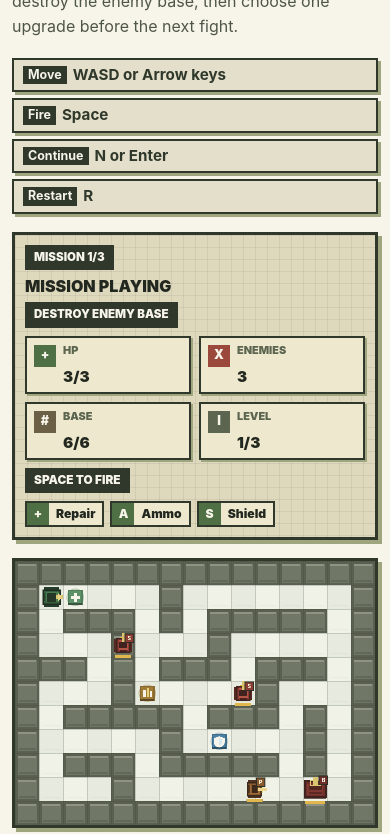
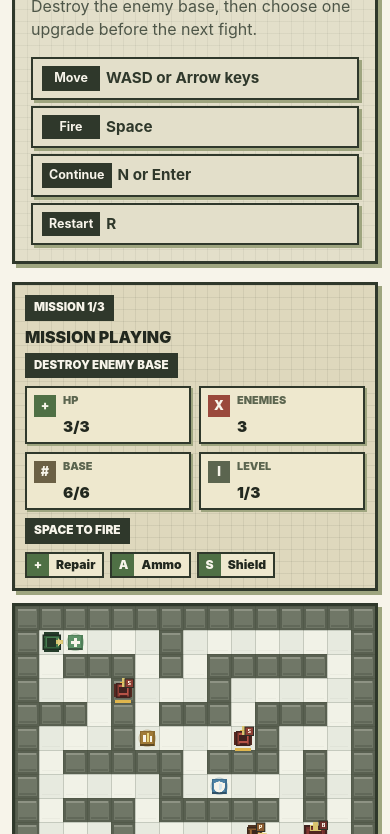
Before and after one commit to urkrass/Tanchiki, a website with bundled scripts: page index.html in a window 390 px wide. Shown: the part 138-972 px from the top of the page. Built offline with nearby package versions, Linux system fonts and the light colour scheme.

Commit message:
MAR-303 add side panel layout shell

```diff
--- a/index.html
+++ b/index.html
@@ -8,22 +8,27 @@
   </head>
   <body>
     <main class="shell">
-      <section class="game-view" aria-labelledby="title">
-        <div class="game-copy">
+      <section class="game-screen" aria-labelledby="title">
+        <aside class="side-panel controls-panel game-copy" aria-label="Controls and quick start">
           <p class="eyebrow">Prototype</p>
           <h1 id="title">Tanchiki</h1>
-          <p>Level 1 starts with a single job: reach and destroy the enemy base, then choose one upgrade before the next fight.</p>
+          <p>Destroy the enemy base, then choose one upgrade before the next fight.</p>
           <div class="demo-brief" aria-label="Demo quick start">
             <p><strong>Move</strong> WASD or Arrow keys</p>
             <p><strong>Fire</strong> Space</p>
             <p><strong>Continue</strong> N or Enter</p>
             <p><strong>Restart</strong> R</p>
           </div>
-        </div>
+        </aside>
+
+        <section class="play-panel" aria-label="Mission playfield">
           <div class="status-bar" aria-label="Live mission status">
             <div id="status" class="status" aria-live="polite"></div>
           </div>
           <canvas id="game" width="720" height="528" aria-label="Playable Tanchiki canvas"></canvas>
+        </section>
+
+        <aside class="side-panel progression-panel" aria-label="Upgrades and rewards">
           <section id="upgrade-panel" class="upgrade-panel" aria-labelledby="upgrade-title" hidden>
             <div class="upgrade-panel__copy">
               <p class="eyebrow">Upgrade ready</p>
@@ -32,6 +37,8 @@
             </div>
             <div id="upgrade-choices" class="upgrade-choices"></div>
           </section>
+          <p class="progression-panel__empty">Win the mission to choose an upgrade.</p>
+        </aside>
       </section>
     </main>
     <script type="module" src="./src/main.js"></script>
--- a/src/styles.css
+++ b/src/styles.css
@@ -27,35 +27,57 @@ body {
 }
 
 .shell {
-  width: min(920px, calc(100vw - 32px));
+  width: min(1280px, calc(100vw - 32px));
   margin: 0 auto;
-  padding: 42px 0;
+  padding: 28px 0;
 }
 
-.game-view {
+.game-screen {
   display: grid;
+  grid-template-columns: minmax(180px, 220px) minmax(0, 720px) minmax(220px, 280px);
   gap: 18px;
+  align-items: start;
+  justify-content: center;
 }
 
-.game-copy {
-  max-width: 640px;
+.side-panel {
+  min-width: 0;
+  padding: 16px;
+  color: var(--panel-dark);
+  background:
+    linear-gradient(90deg, rgba(47, 56, 43, 0.06) 1px, transparent 1px),
+    linear-gradient(180deg, rgba(47, 56, 43, 0.06) 1px, transparent 1px),
+    #e3dfca;
+  background-size: 12px 12px;
+  border: 3px solid var(--panel-dark);
+  box-shadow: 4px 4px 0 #9ea57f;
+}
+
+.game-copy,
+.play-panel,
+.progression-panel {
   min-width: 0;
 }
 
+.controls-panel {
+  display: grid;
+  gap: 14px;
+}
+
 .demo-brief {
-  display: flex;
-  flex-wrap: wrap;
+  display: grid;
   gap: 8px;
-  margin-top: 18px;
+  margin-top: 2px;
   color: #4e5648;
 }
 
 .demo-brief p {
-  display: inline-flex;
+  display: grid;
+  grid-template-columns: minmax(64px, auto) minmax(0, 1fr);
   align-items: center;
-  min-height: 34px;
+  min-height: 42px;
   margin: 0;
-  padding: 6px 9px;
+  padding: 7px 9px;
   font-size: 0.95rem;
   font-weight: 700;
   line-height: 1.2;
@@ -69,9 +91,10 @@ body {
   margin-right: 6px;
   color: #f7f4ea;
   background: #2f382b;
-  padding: 3px 5px;
+  padding: 6px 7px;
   font-size: 0.78rem;
   line-height: 1;
+  text-align: center;
 }
 
 .eyebrow {
@@ -84,8 +107,12 @@ body {
 
 h1 {
   margin: 0;
-  font-size: clamp(2.4rem, 5vw, 4.5rem);
+  font-size: 3.2rem;
   line-height: 0.95;
+}
+
+.controls-panel h1 {
+  font-size: 2.4rem;
 }
 
 h2 {
@@ -99,6 +126,17 @@ p {
   color: #4e5648;
   font-size: 1rem;
   line-height: 1.6;
+}
+
+.controls-panel > p:not(.eyebrow),
+.progression-panel__empty {
+  margin-top: 0;
+  line-height: 1.45;
+}
+
+.play-panel {
+  display: grid;
+  gap: 12px;
 }
 
 canvas {
@@ -290,17 +328,20 @@ canvas {
 
 .upgrade-panel {
   display: grid;
-  max-width: 720px;
   gap: 16px;
-  padding: 22px 0 4px;
+  padding: 0;
 }
 
 .upgrade-panel[hidden] {
   display: none;
 }
 
+.upgrade-panel:not([hidden]) + .progression-panel__empty {
+  display: none;
+}
+
 .upgrade-panel__copy {
-  max-width: 460px;
+  min-width: 0;
 }
 
 .upgrade-panel__context {
@@ -316,11 +357,11 @@ canvas {
 
 .upgrade-choice {
   display: grid;
-  grid-template-columns: 40px 1fr;
-  gap: 14px;
+  grid-template-columns: 32px 1fr;
+  gap: 12px;
   width: 100%;
-  min-height: 92px;
-  padding: 16px 18px;
+  min-height: 88px;
+  padding: 14px;
   color: #22281f;
   text-align: left;
   background: #fffdf5;
@@ -337,8 +378,8 @@ canvas {
 
 .upgrade-choice__key {
   display: grid;
-  width: 36px;
-  height: 36px;
+  width: 30px;
+  height: 30px;
   place-items: center;
   color: #f7f4ea;
   font-weight: 800;
@@ -373,6 +414,56 @@ canvas {
   font-size: 0.92rem;
   font-weight: 800;
   line-height: 1.35;
+}
+
+@media (max-width: 1180px) {
+  .shell {
+    width: min(100% - 28px, 920px);
+  }
+
+  .game-screen {
+    grid-template-columns: minmax(0, 1fr) minmax(0, 1fr);
+  }
+
+  .play-panel {
+    grid-column: 1 / -1;
+    grid-row: 1;
+    justify-self: center;
+    width: 100%;
+    max-width: 720px;
+  }
+
+  .controls-panel {
+    grid-column: 1;
+    grid-row: 2;
+  }
+
+  .progression-panel {
+    grid-column: 2;
+    grid-row: 2;
+  }
+}
+
+@media (max-width: 760px) {
+  .shell {
+    width: min(100% - 24px, 920px);
+    padding: 24px 0;
+  }
+
+  .game-screen {
+    grid-template-columns: 1fr;
+  }
+
+  .play-panel,
+  .controls-panel,
+  .progression-panel {
+    grid-column: auto;
+    grid-row: auto;
+  }
+
+  .controls-panel h1 {
+    font-size: 2.2rem;
+  }
 }
 
 @media (max-width: 560px) {
```
Also changed, not shown: test/demoReadiness.test.js (+37 -1 lines). Lines whose indentation alone changed are shown as unchanged.
